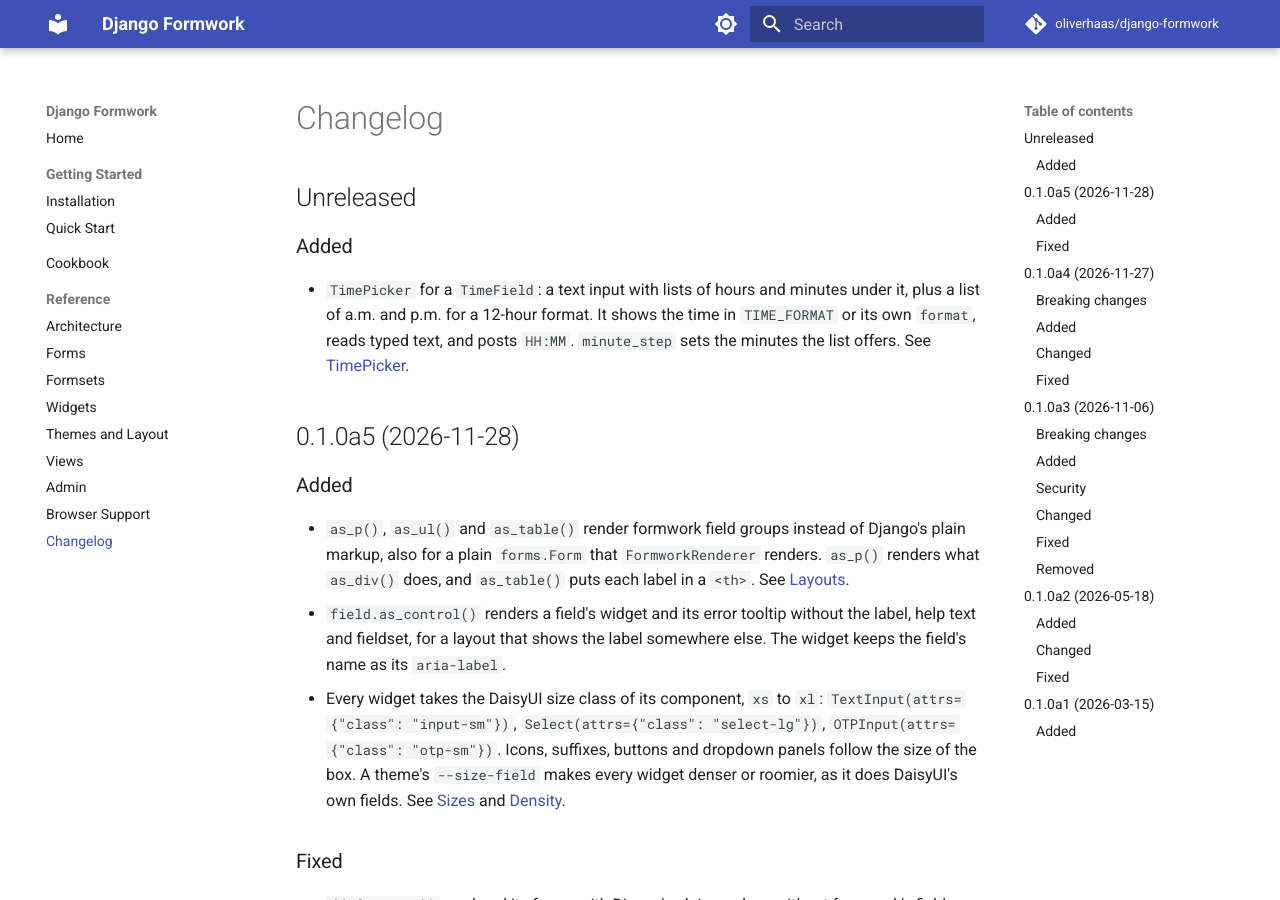
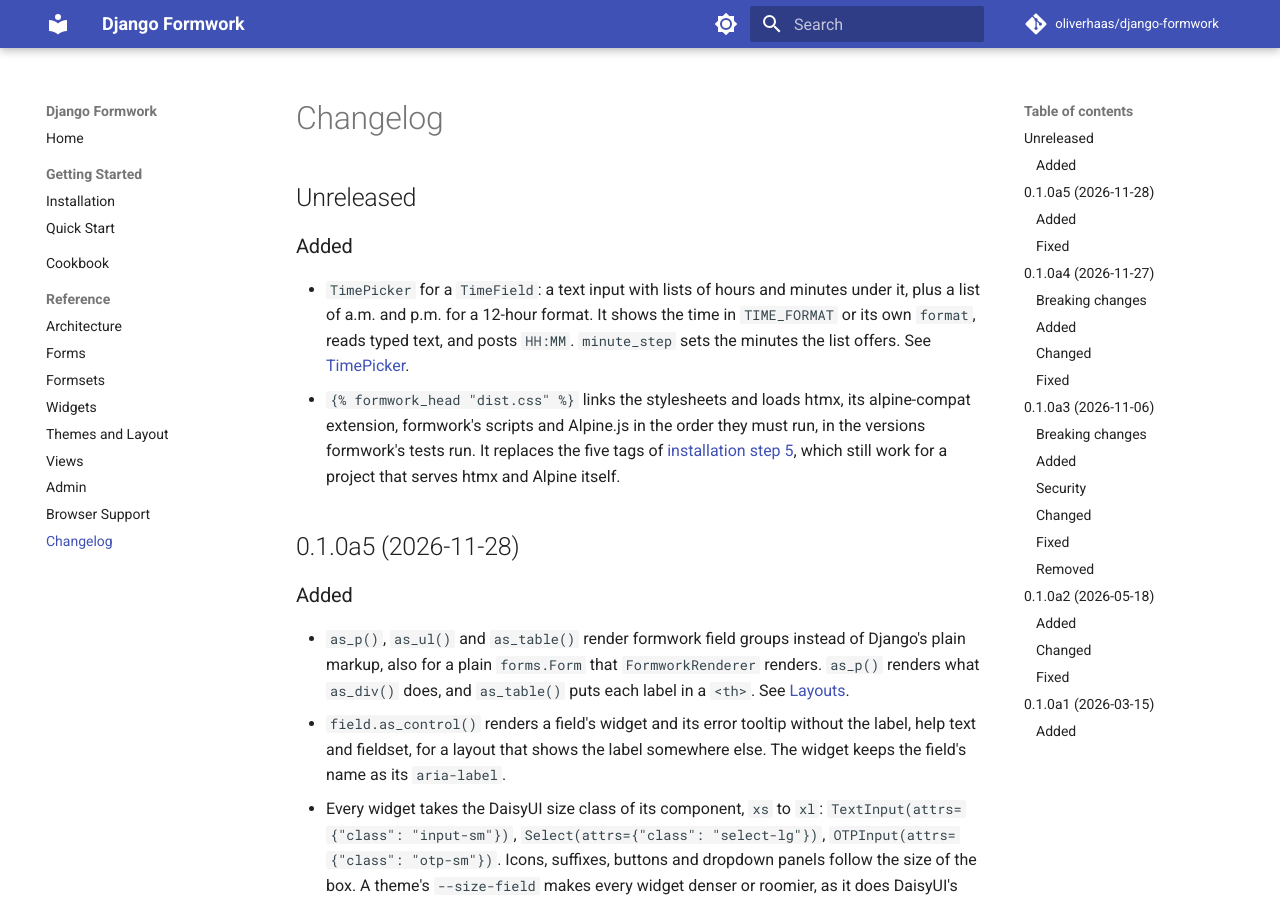
Before and after one commit to oliverhaas/django-formwork, an MkDocs documentation site: the page built from docs/reference/changelog.md, in a window 1280 px wide and 900 px high. Built offline with MkDocs 1.6.1 and Material for MkDocs 9.7.7, drawn with Linux system fonts in a browser that asks for light colours; comment, search, counter and statistics services are not loaded; the version menu is left out.

Commit message:
feat(templatetags): add formwork_head

````diff
--- a/docs/getting-started/installation.md
+++ b/docs/getting-started/installation.md
@@ -115,14 +115,26 @@ Formwork requires DaisyUI 5. DaisyUI 4 and earlier use a different component API
 
 ## 5. htmx and Alpine.js
 
-The dynamic widgets (dropdowns, server-side search, password reveal, steppers, drop zones, validated textarea) need htmx 4, htmx's alpine-compat extension and Alpine.js 3. Load them yourself, in this order:
+The dynamic widgets (dropdowns, server-side search, password reveal, steppers, drop zones, validated textarea) need htmx 4, htmx's alpine-compat extension and Alpine.js 3. `{% formwork_head %}` links your stylesheets and loads all of them with formwork's scripts:
 
 ```html
 {% load formwork %}
+<head>
+  {% formwork_head "dist.css" %}
+</head>
+```
+
+Each argument is a static path or a URL. The tag loads htmx and Alpine.js from their CDNs, in the versions that formwork's tests run. A module or `defer` script of your own that registers an Alpine component goes before the tag, so that its `alpine:init` listener exists when Alpine starts.
+
+To serve htmx and Alpine.js from your own static files, or to load the widget scripts per form, write the tags out in this order:
+
+```html
+{% load formwork static %}
+<link rel="stylesheet" href="{% static 'dist.css' %}">
 <script src="https://unpkg.com/htmx.org@4.0.2/dist/htmx.min.js"></script>
 <script src="https://unpkg.com/htmx.org@4.0.2/dist/ext/hx-alpine-compat.min.js"></script>
 {% formwork_js %}
-<script defer src="https://cdn.jsdelivr.net/npm/alpinejs@3/dist/cdn.min.js"></script>
+<script defer src="https://cdn.jsdelivr.net/npm/alpinejs@3.17.5/dist/cdn.min.js"></script>
 ```
 
 1. htmx comes first, because the formwork modules register htmx extensions.
--- a/docs/reference/changelog.md
+++ b/docs/reference/changelog.md
@@ -9,6 +9,11 @@
   time in `TIME_FORMAT` or its own `format`, reads typed text, and posts
   `HH:MM`. `minute_step` sets the minutes the list offers. See
   [TimePicker](widgets.md#timepicker).
+- `{% formwork_head "dist.css" %}` links the stylesheets and loads htmx, its
+  alpine-compat extension, formwork's scripts and Alpine.js in the order they
+  must run, in the versions formwork's tests run. It replaces the five tags of
+  [installation step 5](../getting-started/installation.md#5-htmx-and-alpinejs),
+  which still work for a project that serves htmx and Alpine itself.
 
 ## 0.1.0a5 (2026-11-28)
 
````
Also changed, not shown: README.md (+4 -8 lines), docs/cookbook.md (+2 -3 lines), docs/getting-started/quickstart.md (+4 -1 lines), docs/index.md (+4 -8 lines), 5 other files.
